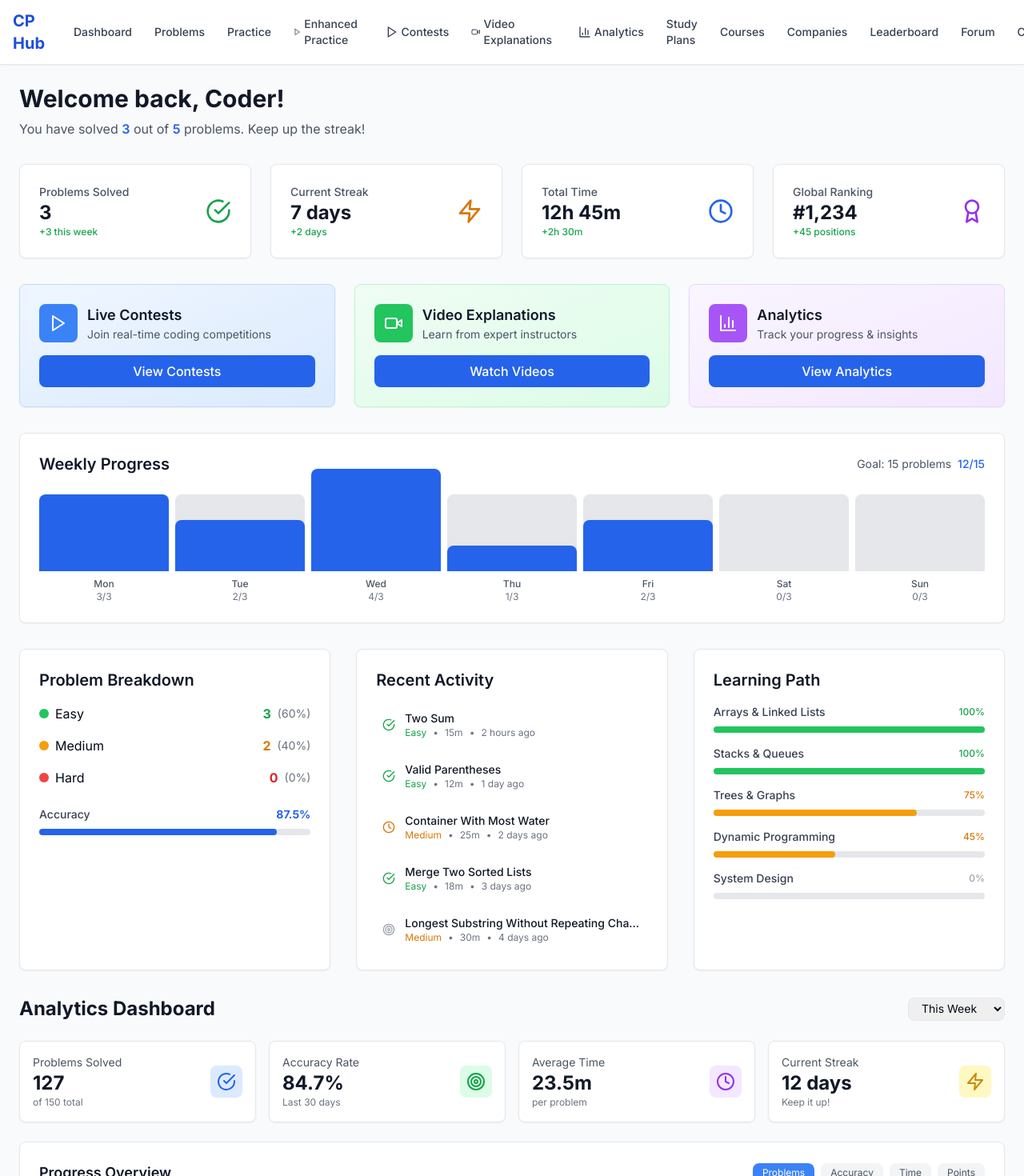
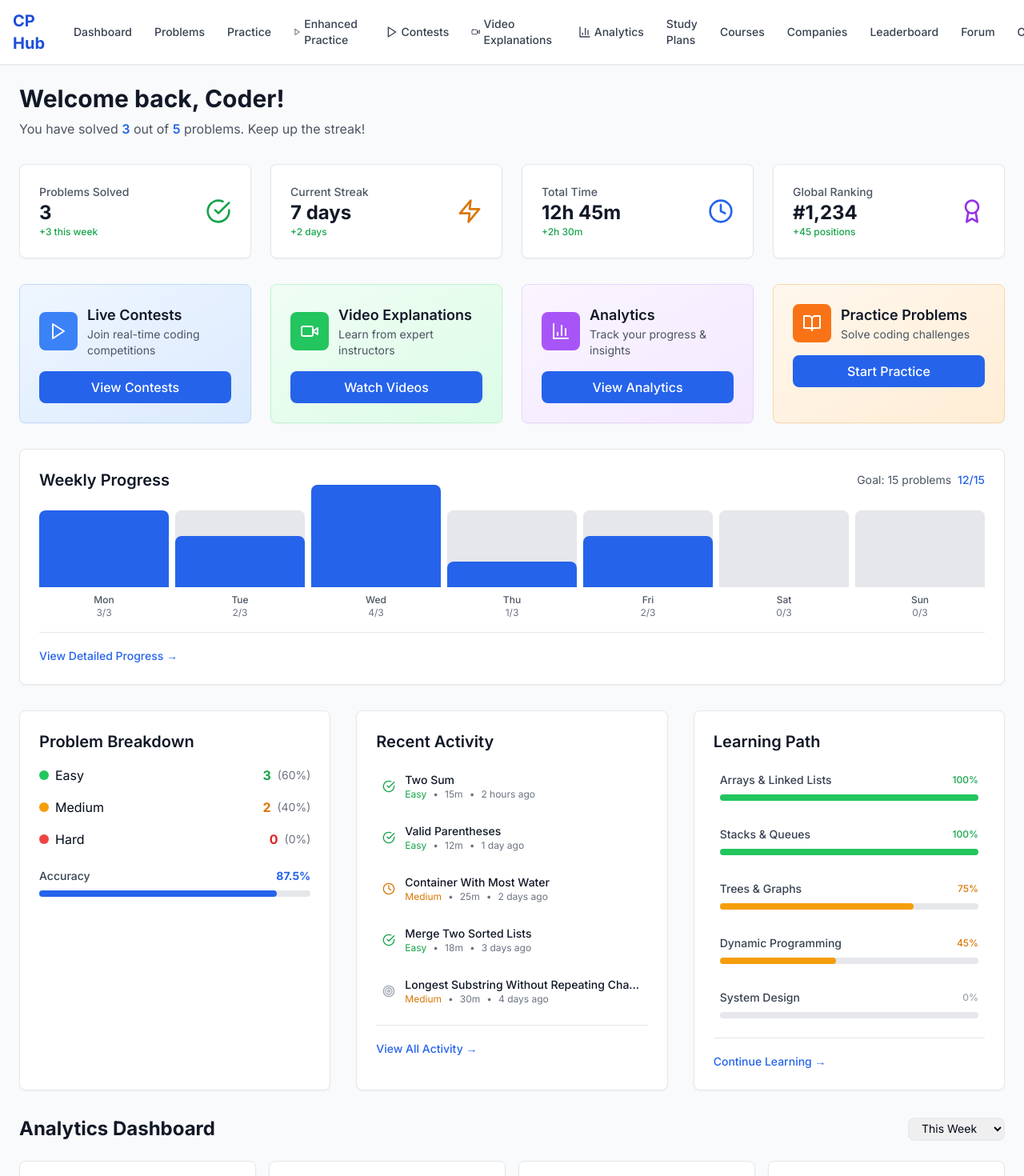
Before and after one commit to Mustafaahmed00/programming, a Next.js app: page / in a window 1280 px wide. Shown: the top 1470 px of the page at 80% size. Built offline with nearby package versions, Linux system fonts and the light colour scheme.

Commit message:
Add functional navigation to Quick Actions buttons and enhance interactivity throughout the dashboard

```diff
--- a/app/page.tsx
+++ b/app/page.tsx
@@ -1,6 +1,7 @@
 'use client'
 
 import { useState, useEffect } from 'react'
+import { useRouter } from 'next/navigation'
 import { CheckCircle, Zap, Clock, Award, TrendingUp, Target, Calendar, BarChart3, Activity, BookOpen, Users, Star, Trophy, Play, Video, Users2 } from 'lucide-react'
 import { problems } from '@/data/problems'
 import dynamic from 'next/dynamic'
@@ -12,10 +13,24 @@ const VideoExplanations = dynamic(() => import('@/components/VideoExplanations')
 
 export default function Home() {
   const [isClient, setIsClient] = useState(false)
+  const router = useRouter()
 
   useEffect(() => {
     setIsClient(true)
   }, [])
+
+  // Navigation handlers
+  const handleViewContests = () => {
+    router.push('/contests')
+  }
+
+  const handleWatchVideos = () => {
+    router.push('/videos')
+  }
+
+  const handleViewAnalytics = () => {
+    router.push('/analytics')
+  }
 
   // Simulate user stats based on problems data
   const total = problems.length
@@ -127,7 +142,21 @@ export default function Home() {
         {/* Enhanced Stats Grid */}
         <div className="grid grid-cols-1 md:grid-cols-2 lg:grid-cols-4 gap-6 mb-8">
           {stats.map((stat, index) => (
-            <div key={index} className="card">
+            <div
+              key={index}
+              className="card hover:shadow-lg transition-all duration-200 cursor-pointer transform hover:scale-105"
+              onClick={() => {
+                if (stat.label === 'Problems Solved') {
+                  router.push('/practice/enhanced')
+                } else if (stat.label === 'Current Streak') {
+                  router.push('/analytics')
+                } else if (stat.label === 'Total Time') {
+                  router.push('/analytics')
+                } else if (stat.label === 'Global Ranking') {
+                  router.push('/contests')
+                }
+              }}
+            >
               <div className="flex items-center justify-between">
                 <div>
                   <p className="text-sm font-medium text-gray-600">{stat.label}</p>
@@ -141,8 +170,8 @@ export default function Home() {
         </div>
 
         {/* Quick Actions */}
-        <div className="grid grid-cols-1 md:grid-cols-3 gap-6 mb-8">
-          <div className="card p-6 bg-gradient-to-br from-blue-50 to-blue-100 border-blue-200">
+        <div className="grid grid-cols-1 md:grid-cols-2 lg:grid-cols-4 gap-6 mb-8">
+          <div className="card p-6 bg-gradient-to-br from-blue-50 to-blue-100 border-blue-200 hover:shadow-lg transition-all duration-200 cursor-pointer transform hover:scale-105" onClick={handleViewContests}>
             <div className="flex items-center space-x-3">
               <div className="p-3 bg-blue-500 rounded-lg">
                 <Play className="h-6 w-6 text-white" />
@@ -157,7 +186,7 @@ export default function Home() {
             </div>
           </div>
 
-          <div className="card p-6 bg-gradient-to-br from-green-50 to-green-100 border-green-200">
+          <div className="card p-6 bg-gradient-to-br from-green-50 to-green-100 border-green-200 hover:shadow-lg transition-all duration-200 cursor-pointer transform hover:scale-105" onClick={handleWatchVideos}>
             <div className="flex items-center space-x-3">
               <div className="p-3 bg-green-500 rounded-lg">
                 <Video className="h-6 w-6 text-white" />
@@ -172,7 +201,7 @@ export default function Home() {
             </div>
           </div>
 
-          <div className="card p-6 bg-gradient-to-br from-purple-50 to-purple-100 border-purple-200">
+          <div className="card p-6 bg-gradient-to-br from-purple-50 to-purple-100 border-purple-200 hover:shadow-lg transition-all duration-200 cursor-pointer transform hover:scale-105" onClick={handleViewAnalytics}>
             <div className="flex items-center space-x-3">
               <div className="p-3 bg-purple-500 rounded-lg">
                 <BarChart3 className="h-6 w-6 text-white" />
@@ -184,6 +213,21 @@ export default function Home() {
             </div>
             <div className="mt-4">
               <button className="btn-primary w-full">View Analytics</button>
+            </div>
+          </div>
+
+          <div className="card p-6 bg-gradient-to-br from-orange-50 to-orange-100 border-orange-200 hover:shadow-lg transition-all duration-200 cursor-pointer transform hover:scale-105" onClick={() => router.push('/practice/enhanced')}>
+            <div className="flex items-center space-x-3">
+              <div className="p-3 bg-orange-500 rounded-lg">
+                <BookOpen className="h-6 w-6 text-white" />
+              </div>
+              <div>
+                <h3 className="text-lg font-semibold text-gray-900">Practice Problems</h3>
+                <p className="text-sm text-gray-600">Solve coding challenges</p>
+              </div>
+            </div>
+            <div className="mt-4">
+              <button className="btn-primary w-full">Start Practice</button>
             </div>
           </div>
         </div>
@@ -199,7 +243,11 @@ export default function Home() {
           </div>
           <div className="flex items-end justify-between space-x-2">
             {weeklyProgressData.map((day, index) => (
-              <div key={index} className="flex-1 text-center">
+              <div
+                key={index}
+                className="flex-1 text-center cursor-pointer hover:opacity-80 transition-opacity"
+                onClick={() => router.push('/practice/enhanced')}
+              >
                 <div className="relative">
                   <div className="h-24 bg-gray-200 rounded-t-lg relative">
                     <div
@@ -212,6 +260,14 @@ export default function Home() {
                 </div>
               </div>
             ))}
+          </div>
+          <div className="mt-4 pt-4 border-t border-gray-200">
+            <button
+              onClick={() => router.push('/analytics')}
+              className="text-sm text-primary-600 hover:text-primary-700 font-medium transition-colors"
+            >
+              View Detailed Progress →
+            </button>
           </div>
         </div>
 
@@ -273,7 +329,11 @@ export default function Home() {
             <h2 className="text-xl font-semibold text-gray-900 mb-4">Recent Activity</h2>
             <div className="space-y-3">
               {recentActivity.map((activity, index) => (
-                <div key={index} className="flex items-center space-x-3 p-2 hover:bg-gray-50 rounded-lg transition-colors">
+                <div
+                  key={index}
+                  className="flex items-center space-x-3 p-2 hover:bg-gray-50 rounded-lg transition-colors cursor-pointer"
+                  onClick={() => router.push('/practice/enhanced')}
+                >
                   {getActivityIcon(activity.type)}
                   <div className="flex-1 min-w-0">
                     <p className="text-sm font-medium text-gray-900 truncate">{activity.problem}</p>
@@ -288,6 +348,14 @@ export default function Home() {
                 </div>
               ))}
             </div>
+            <div className="mt-4 pt-4 border-t border-gray-200">
+              <button
+                onClick={() => router.push('/practice/enhanced')}
+                className="text-sm text-primary-600 hover:text-primary-700 font-medium transition-colors"
+              >
+                View All Activity →
+              </button>
+            </div>
           </div>
 
           {/* Learning Path Progress */}
@@ -295,7 +363,11 @@ export default function Home() {
             <h2 className="text-xl font-semibold text-gray-900 mb-4">Learning Path</h2>
             <div className="space-y-4">
               {learningPath.map((path, index) => (
-                <div key={index}>
+                <div
+                  key={index}
+                  className="cursor-pointer hover:bg-gray-50 p-2 rounded-lg transition-colors"
+                  onClick={() => router.push('/courses')}
+                >
                   <div className="flex items-center justify-between mb-2">
                     <span className="text-sm font-medium text-gray-700">{path.topic}</span>
                     <span className={`text-xs font-medium ${getStatusColor(path.status)}`}>
@@ -314,6 +386,14 @@ export default function Home() {
                   </div>
                 </div>
               ))}
+            </div>
+            <div className="mt-4 pt-4 border-t border-gray-200">
+              <button
+                onClick={() => router.push('/courses')}
+                className="text-sm text-primary-600 hover:text-primary-700 font-medium transition-colors"
+              >
+                Continue Learning →
+              </button>
             </div>
           </div>
         </div>
```
